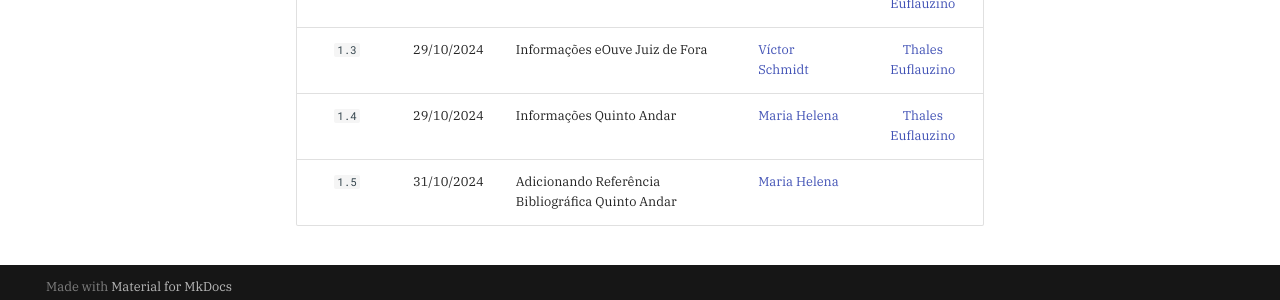
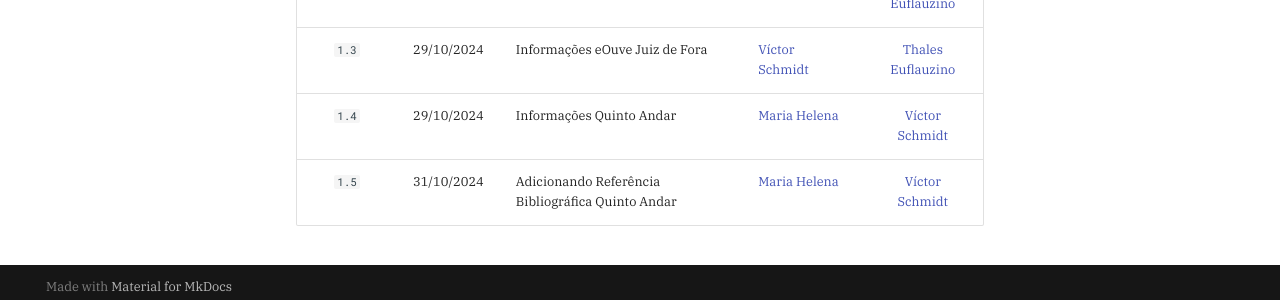
Before and after one commit to Requisitos-de-Software/2024.2-Grupo05, an MkDocs documentation site: the page built from docs/Planejamento-do-projeto/lista-apps-avaliados.md, in a window 1280 px wide and 900 px high, scrolled down 3494 px. Shown: the part 590-890 px from the top of the window. Built offline with MkDocs 1.6.1 and Material for MkDocs 9.7.7, drawn with Linux system fonts in a browser that asks for light colours; comment, search, counter and statistics services are not loaded.

Commit message:
docs: adicionando revisor

```diff
--- a/docs/Planejamento-do-projeto/lista-apps-avaliados.md
+++ b/docs/Planejamento-do-projeto/lista-apps-avaliados.md
@@ -121,5 +121,5 @@ O [eOuve](https://eouve.com.br/#/) é um aplicativo desenvolvido pela Prefeitura
 | `1.1`  | 28/10/2024 | Informações Google Chrome   |[Victor Hugo](https://github.com/ViictorHugoo)|[Víctor Schmidt](https://github.com/moonshinerd)|
 | `1.2`  | 28/10/2024 | Informações Tesouro Direto   |[Júlia Takaki](https://github.com/juliatakaki)| [Thales Euflauzino](https://github.com/thaleseuflauzino) |
 | `1.3` | 29/10/2024 | Informações eOuve Juiz de Fora | [Víctor Schmidt](https://github.com/moonshinerd) | [Thales Euflauzino](https://github.com/thaleseuflauzino) |
-| `1.4` | 29/10/2024 | Informações Quinto Andar | [Maria Helena](https://github.com/MariaCHelena) | [Thales Euflauzino](https://github.com/thaleseuflauzino) |
-| `1.5` | 31/10/2024 | Adicionando Referência Bibliográfica Quinto Andar | [Maria Helena](https://github.com/MariaCHelena) | |
+| `1.4` | 29/10/2024 | Informações Quinto Andar | [Maria Helena](https://github.com/MariaCHelena) | [Víctor Schmidt](https://github.com/moonshinerd) |
+| `1.5` | 31/10/2024 | Adicionando Referência Bibliográfica Quinto Andar | [Maria Helena](https://github.com/MariaCHelena) | [Víctor Schmidt](https://github.com/moonshinerd) |
```
